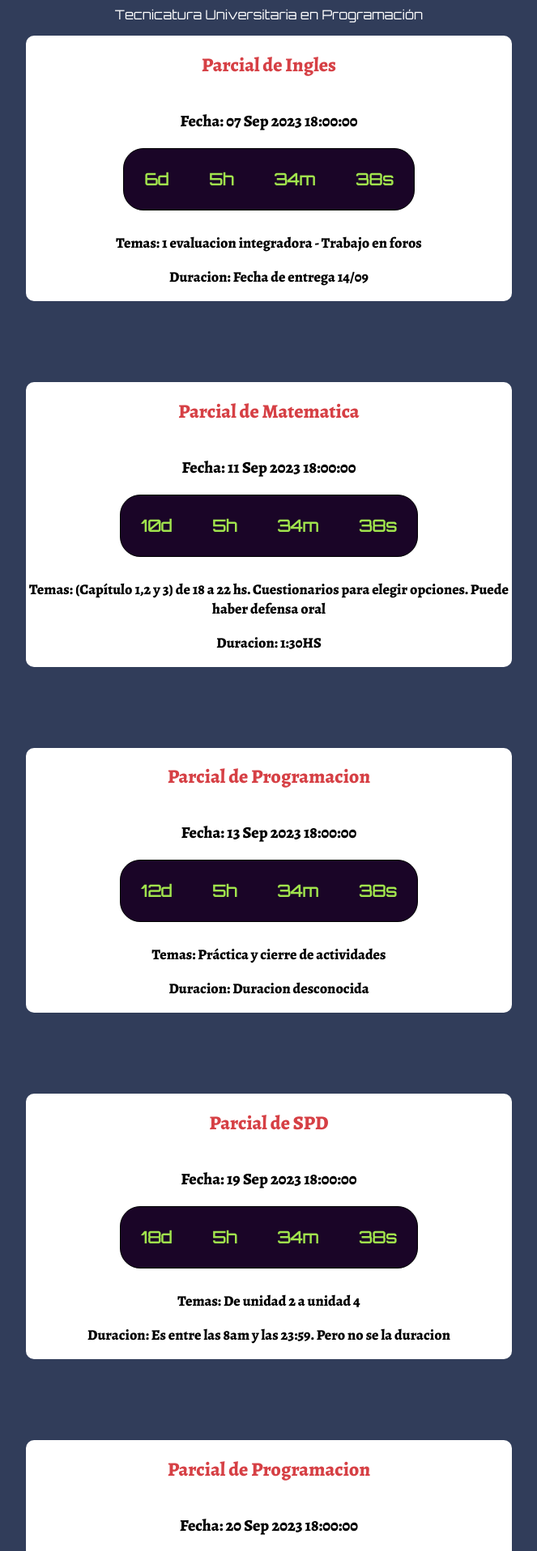
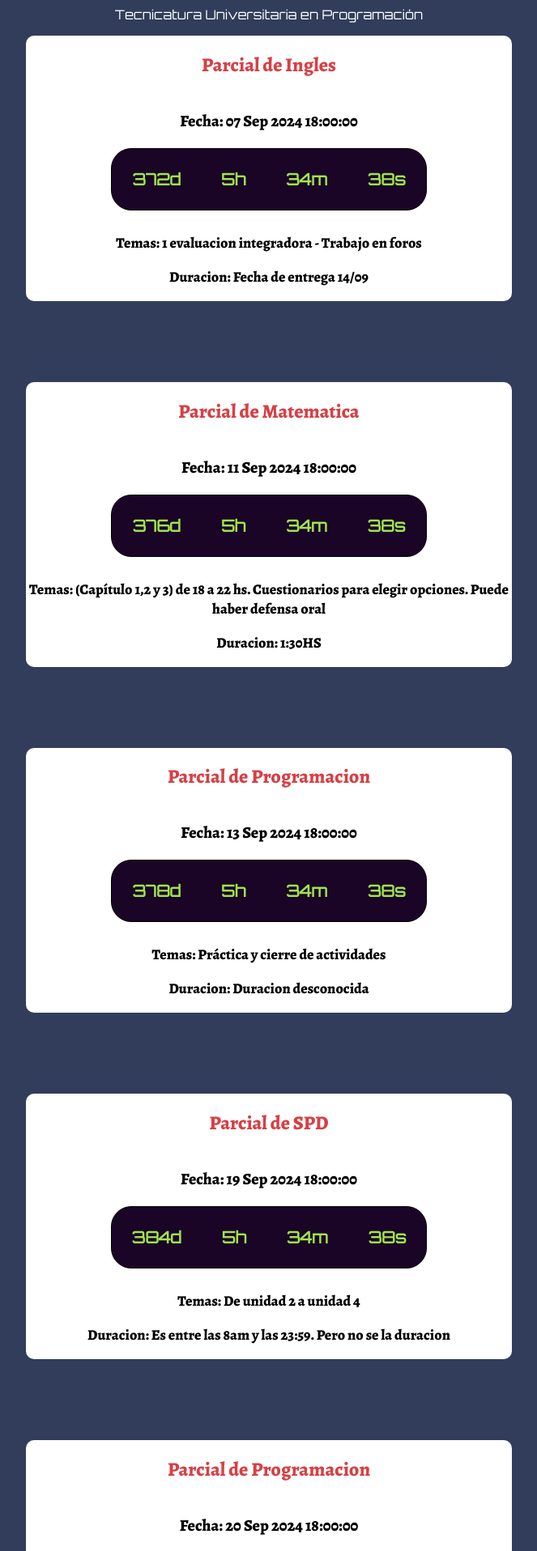
Before and after one commit to adrielvazquez89x/parcialesCountdown, a React (Vite) app: page / in a window 1280 px wide. Shown: the part 200-2116 px from the top of the page at 81% size, without its empty margins (308-971 px from the left). Built offline with nearby package versions, Linux system fonts and the light colour scheme.

Commit message:
update para porfolio

```diff
--- a/src/data.js
+++ b/src/data.js
@@ -3,7 +3,7 @@ const parciales = [
         id: 1,
         materia: "Matematica",
         unidades: "(Capítulo 1,2 y 3) de 18 a 22 hs. Cuestionarios para elegir opciones. Puede haber defensa oral",
-        fecha: "11 Sep 2023 18:00:00",
+        fecha: "11 Sep 2024 18:00:00",
         duracion: "1:30HS"
 
     },
@@ -11,7 +11,7 @@ const parciales = [
         id: 2,
         materia: "Programacion",
         unidades: "Práctica y cierre de actividades",
-        fecha: "13 Sep 2023 18:00:00",
+        fecha: "13 Sep 2024 18:00:00",
         duracion: "Duracion desconocida"
 
     },
@@ -19,7 +19,7 @@ const parciales = [
         id: 3,
         materia: "Ingles",
         unidades: "1 evaluacion integradora - Trabajo en foros",
-        fecha: "07 Sep 2023 18:00:00",
+        fecha: "07 Sep 2024 18:00:00",
         duracion: "Fecha de entrega 14/09"
 
     },
@@ -27,7 +27,7 @@ const parciales = [
         id: 4,
         materia: "Laboratorio",
         unidades: "Examen integrador modalidad 1 y Defensa del examen integrador modalidad 2",
-        fecha: "27 Oct 2023 18:00:00",
+        fecha: "27 Oct 2024 18:00:00",
         duracion: "Duracion desconocida"
 
     },
@@ -35,7 +35,7 @@ const parciales = [
         id: 5,
         materia: "Laboratorio",
         unidades: "Defensa de Examen Integrador Modalidad 2",
-        fecha: "03 Nov 2023 18:00:00",
+        fecha: "03 Nov 2024 18:00:00",
         duracion: "Duracion desconocida"
 
     },
@@ -43,7 +43,7 @@ const parciales = [
         id: 6,
         materia: "Laboratorio",
         unidades: "Defensa de Examen Integrador Modalidad 1 y Defensa de Examen Integrador Modalidad 2",
-        fecha: "10 Nov 2023 18:00:00",
+        fecha: "10 Nov 2024 18:00:00",
         duracion: "Duracion desconocida"
 
     },
@@ -51,7 +51,7 @@ const parciales = [
         id: 7,
         materia: "Laboratorio",
         unidades: "Defensa de Examen Integrador Modalidad 2",
-        fecha: "17 Nov 2023 18:00:00",
+        fecha: "17 Nov 2024 18:00:00",
         duracion: "Duracion desconocida"
 
     },
@@ -59,7 +59,7 @@ const parciales = [
         id: 8,
         materia: "Matematica",
         unidades: "SEGUNDO PARCIAL (Capítulo 4,5 y 6) Cuestionarios para elegir opciones - Puede haber defensa oral",
-        fecha: "30 Oct 2023 18:00:00",
+        fecha: "30 Oct 2024 18:00:00",
         duracion: "1:30HS"
 
     },
@@ -67,7 +67,7 @@ const parciales = [
         id: 9,
         materia: "Inglés",
         unidades: "2° EVALUACIÓN INTEGRADORA - Trabajo en foros",
-        fecha: "26 Oct 2023 18:00:00",
+        fecha: "26 Oct 2024 18:00:00",
         duracion: "Fecha de entrega 02/11"
 
     },
@@ -75,7 +75,7 @@ const parciales = [
         id: 10,
         materia: "Programacion",
         unidades: "Recuperación Etapa 1",
-        fecha: "20 Sep 2023 18:00:00",
+        fecha: "20 Sep 2024 18:00:00",
         duracion: "Duracion desconocida"
 
     },
@@ -83,7 +83,7 @@ const parciales = [
         id: 11,
         materia: "SPD",
         unidades: "De unidad 2 a unidad 4",
-        fecha: "19 Sep 2023 18:00:00",
+        fecha: "19 Sep 2024 18:00:00",
         duracion: "Es entre las 8am y las 23:59. Pero no se la duracion"
 
     },
@@ -91,7 +91,7 @@ const parciales = [
         id: 12,
         materia: "SPD",
         unidades: "TRABAJO DE RAID",
-        fecha: "15 Oct 2023 00:00:00",
+        fecha: "15 Oct 2024 00:00:00",
         duracion: "Eran 40 dias de cuando avisó"
 
     },
@@ -99,7 +99,7 @@ const parciales = [
         id: 13,
         materia: "SPD",
         unidades: "SEGUNDO PARCIAL",
-        fecha: "07 Nov 2023 00:00:00",
+        fecha: "07 Nov 2024 00:00:00",
         duracion: "UNIDADES FINALES"
 
     }
@@ -108,7 +108,7 @@ const parciales = [
             id: 11,
             materia: "random",
             unidades: "Recuperación Etapa 1",
-            fecha: "01 Sep 2023 04:20:00",
+            fecha: "01 Sep 2024 04:20:00",
             duracion: "Duracion desconocida"
 
         } */
```
